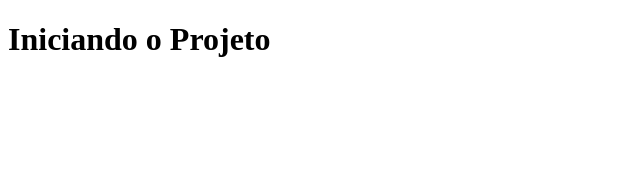
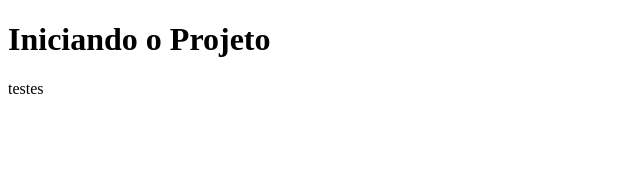
Before and after one commit to Lazarin123/Valoriza-APP, a React (Vite) app: page / in a window 1280 px wide. Shown: the top 170 px of the page, without its empty margins (0-640 px from the left). Built offline with nearby package versions, Linux system fonts and the light colour scheme.

Commit message:
initial commit

```diff
--- a/frontend/src/App.jsx
+++ b/frontend/src/App.jsx
@@ -2,6 +2,7 @@ function App() {
   return (
     <>
       <h1>Iniciando o Projeto</h1>
+      <p>testes</p>
     </>
   );
 }
```
